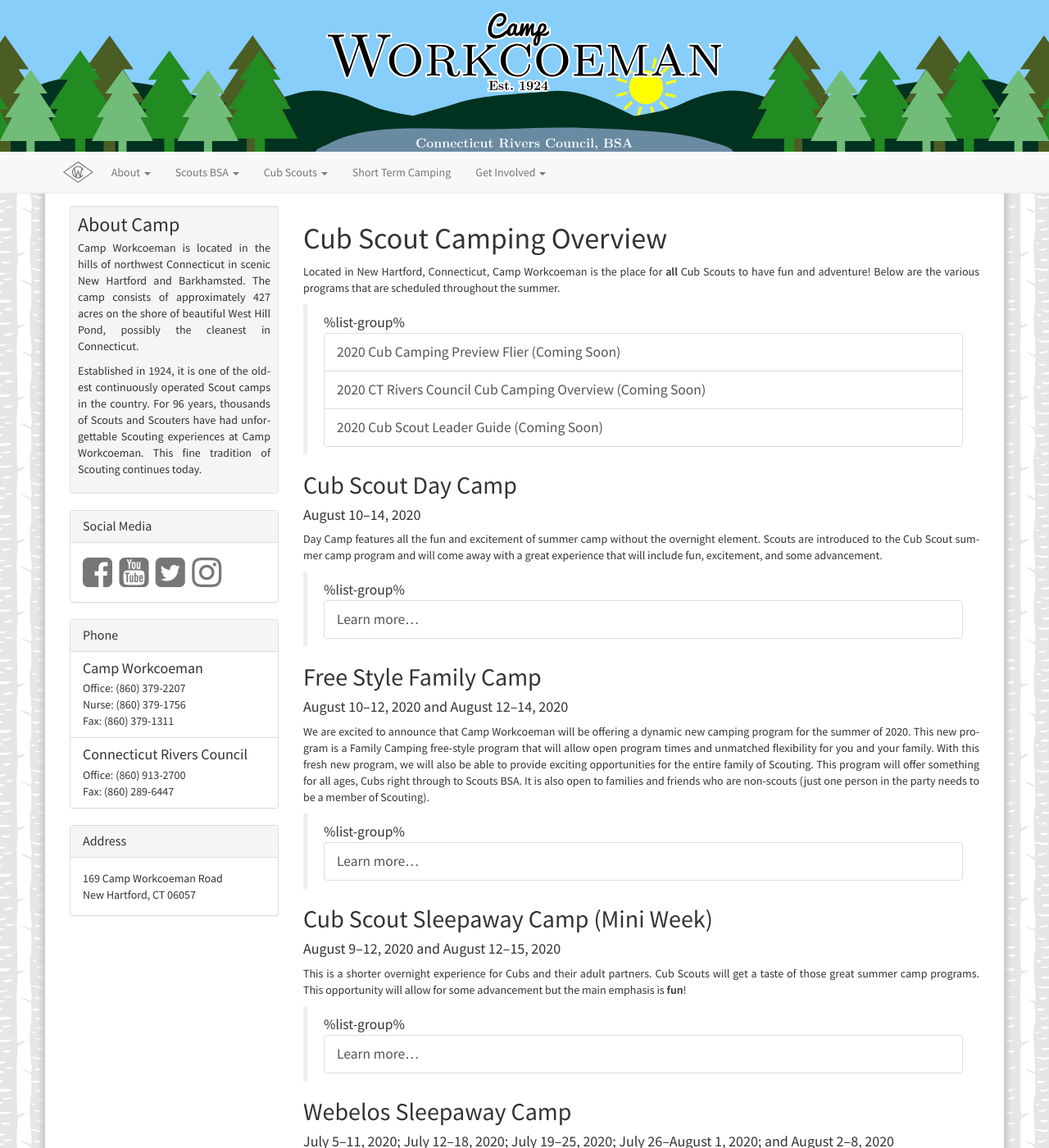
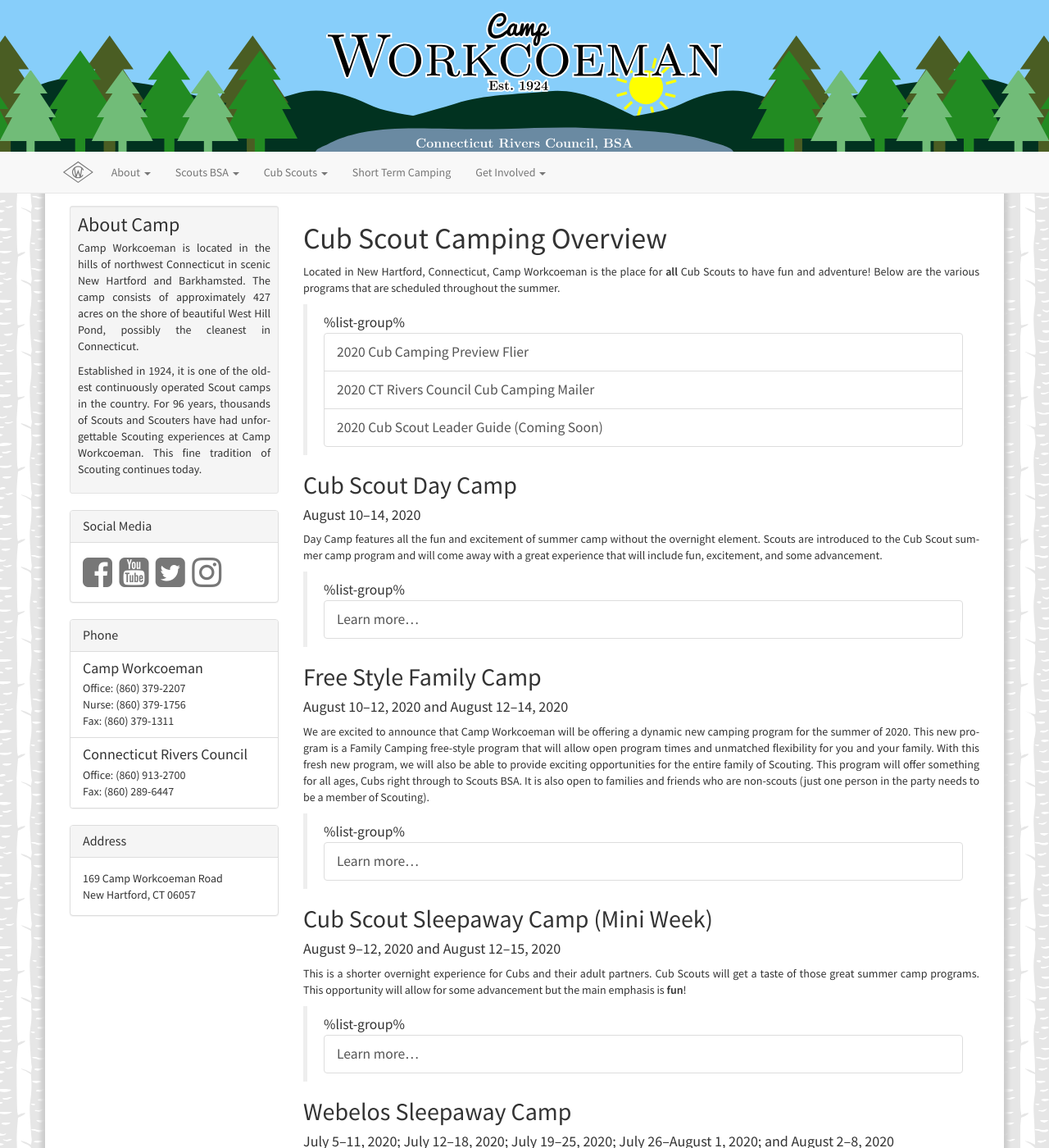
Before and after one commit to campworkcoeman/campworkcoeman.org, a Jekyll site: the page built from cub-scouts/overview.md, in a window 1280 px wide and 1400 px high. Shown: the whole window at 82% size. Built offline with Jekyll 4.4.1, drawn with Linux system fonts in a browser that asks for light colours; nearby versions of some CDN libraries; Markdown is read by kramdown in place of the engine named in the settings; some of the changed text lies outside the part shown.

Commit message:
Add cub fliers.

```diff
--- a/cub-scouts/overview.md
+++ b/cub-scouts/overview.md
@@ -11,8 +11,8 @@
 scheduled throughout the summer.
 
 > %list-group%
-> <a href="{{ site.url }}/pdf/2019/2019-cub-scout-flier.pdf" class="list-group-item">2020 Cub Camping Preview Flier (Coming Soon)</a>
-> <a href="{{ site.url }}/pdf/2019/2019-crc-cub.pdf" class="list-group-item">2020 CT Rivers Council Cub Camping Overview (Coming Soon)</a>
+> <a href="{{ site.url }}/pdf/2020/2020-cub-flier.pdf" class="list-group-item">2020 Cub Camping Preview Flier</a>
+> <a href="{{ site.url }}/pdf/2020/2020-crc-cub-mailer.pdf" class="list-group-item">2020 CT Rivers Council Cub Camping Mailer</a>
 > <a href="{{ site.url }}/pdf/2019/2019-cub-leader-guide.pdf" class="list-group-item">2020 Cub Scout Leader Guide (Coming Soon)</a>
 
 ## Cub Scout Day Camp
@@ -69,8 +69,8 @@
 ## More Information
 
 > %list-group%
-> <a href="{{ site.url }}/pdf/2019/2019-cub-scout-flier.pdf" class="list-group-item">2020 Cub Camping Preview Flier (Coming Soon)</a>
-> <a href="{{ site.url }}/pdf/2019/2019-crc-cub.pdf" class="list-group-item">2020 CT Rivers Council Cub Camping Overview (Coming Soon)</a>
+> <a href="{{ site.url }}/pdf/2020/2020-cub-flier.pdf" class="list-group-item">2020 Cub Camping Preview Flier</a>
+> <a href="{{ site.url }}/pdf/2020/2020-crc-cub-mailer.pdf" class="list-group-item">2020 CT Rivers Council Cub Camping Mailer</a>
 > <a href="{{ site.url }}/pdf/2019/2019-cub-leader-guide.pdf" class="list-group-item">2020 Cub Scout Leader Guide (Coming Soon)</a>
 > <a href="{{ site.url }}/summer-camp/forms/medical-form-info/" class="list-group-item">Resident Camp Medical Forms and Information</a>
 > <a href="{{ site.url }}/cub-scouts/fees/" class="list-group-item">Cub Camp Fee Information</a>
```
Also changed, not shown: cub-scouts/register.md (+2 -2 lines), 1 other file.
